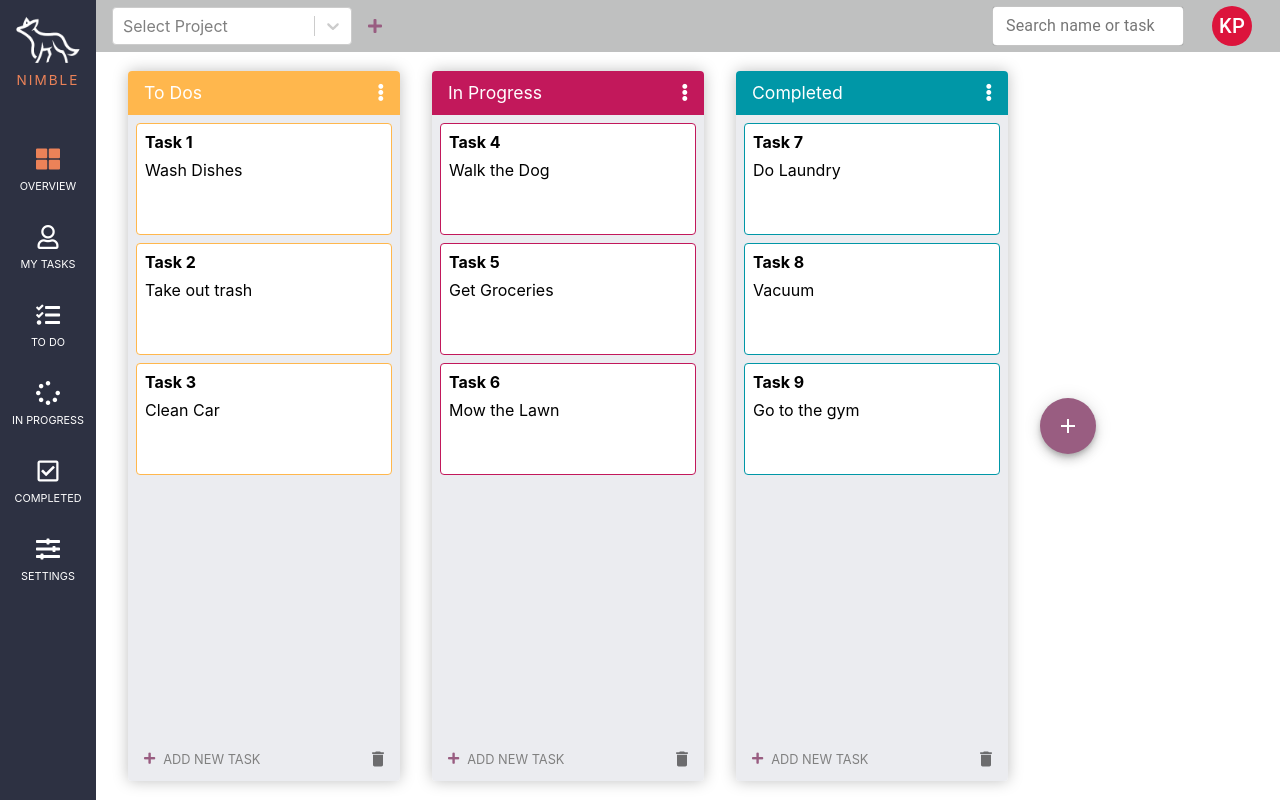
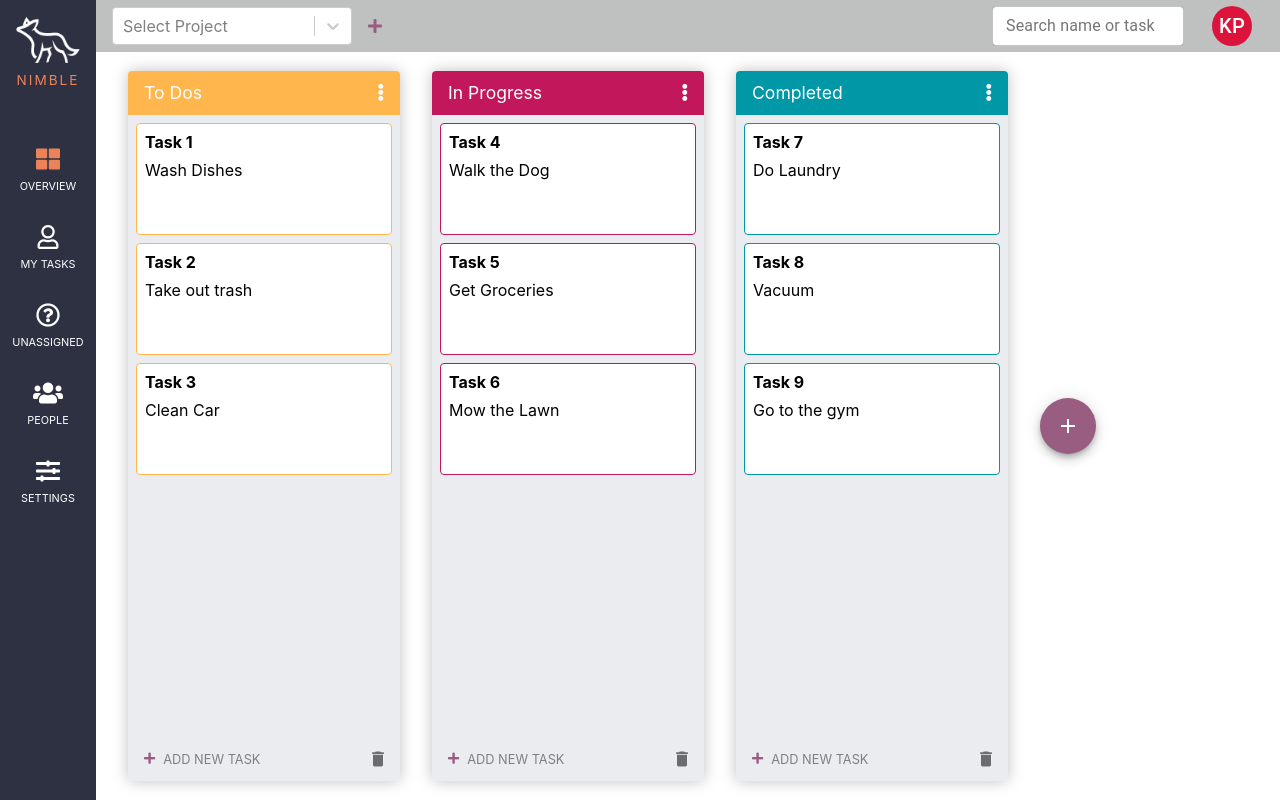
Before and after one commit to motogoozy/nimble, a React (Create React App) app: page /#/dashboard in a window 1280 px wide. Built offline with nearby package versions, Linux system fonts and the light colour scheme.

Commit message:
updated sidebar icons

```diff
--- a/src/components/Sidebar/Sidebar.jsx
+++ b/src/components/Sidebar/Sidebar.jsx
@@ -52,16 +52,25 @@ class Sidebar extends Component {
                      <p>MY TASKS</p>
                   </div>
                </Tooltip>
-               <Tooltip title={'All Uncompleted Tasks'} enterDelay={300}>
+               <Tooltip title={'Unassigned Tasks'} enterDelay={300}>
                   <div
-                     onClick={() => this.handleButtonClick('todo')}
-                     className={selectedButton === 'todo' ? 'sidebar-button active-button' : 'sidebar-button'}
+                     onClick={() => this.handleButtonClick('unassigned')}
+                     className={selectedButton === 'unassigned' ? 'sidebar-button active-button' : 'sidebar-button'}
                   >
-                     <i className="fas fa-tasks"></i>
-                     <p>TO DO</p>
+                     <i className="far fa-question-circle"></i>
+                     <p>UNASSIGNED</p>
                   </div>
                </Tooltip>
-               <Tooltip title={'All Tasks In Progress'} enterDelay={300}>
+               <Tooltip title={'Project Collaborators'} enterDelay={300}>
+                  <div
+                     onClick={() => this.handleButtonClick('people')}
+                     className={selectedButton === 'people' ? 'sidebar-button active-button' : 'sidebar-button'}
+                  >
+                     <i className="fas fa-users"></i>
+                     <p>PEOPLE</p>
+                  </div>
+               </Tooltip>
+               {/* <Tooltip title={'All Tasks In Progress'} enterDelay={300}>
                   <div
                      onClick={() => this.handleButtonClick('in-progress')}
                      className={selectedButton === 'in-progress' ? 'sidebar-button active-button' : 'sidebar-button'}
@@ -78,7 +87,7 @@ class Sidebar extends Component {
                      <i className="far fa-check-square"></i>
                      <p>COMPLETED</p>
                   </div>
-               </Tooltip>
+               </Tooltip> */}
                <Tooltip title={'Project Settings'} enterDelay={300}>
                   <div
                      onClick={() => this.handleButtonClick('settings')}
```
